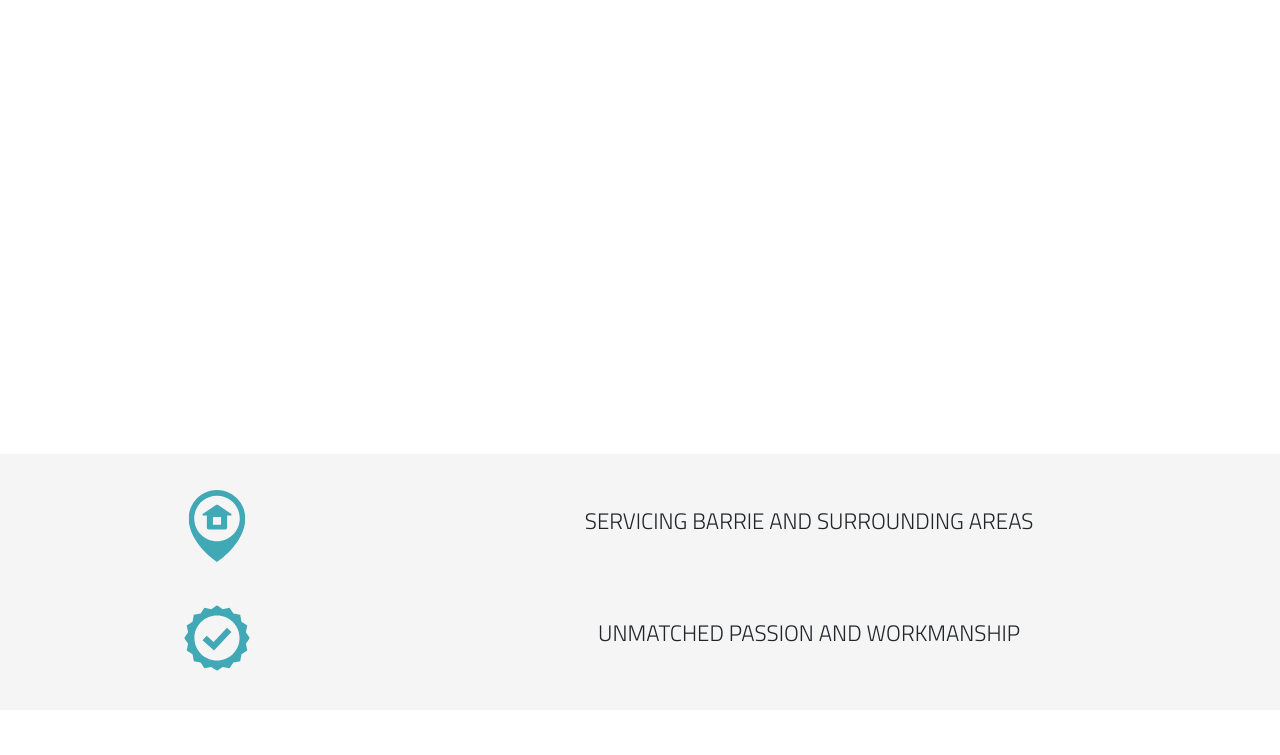
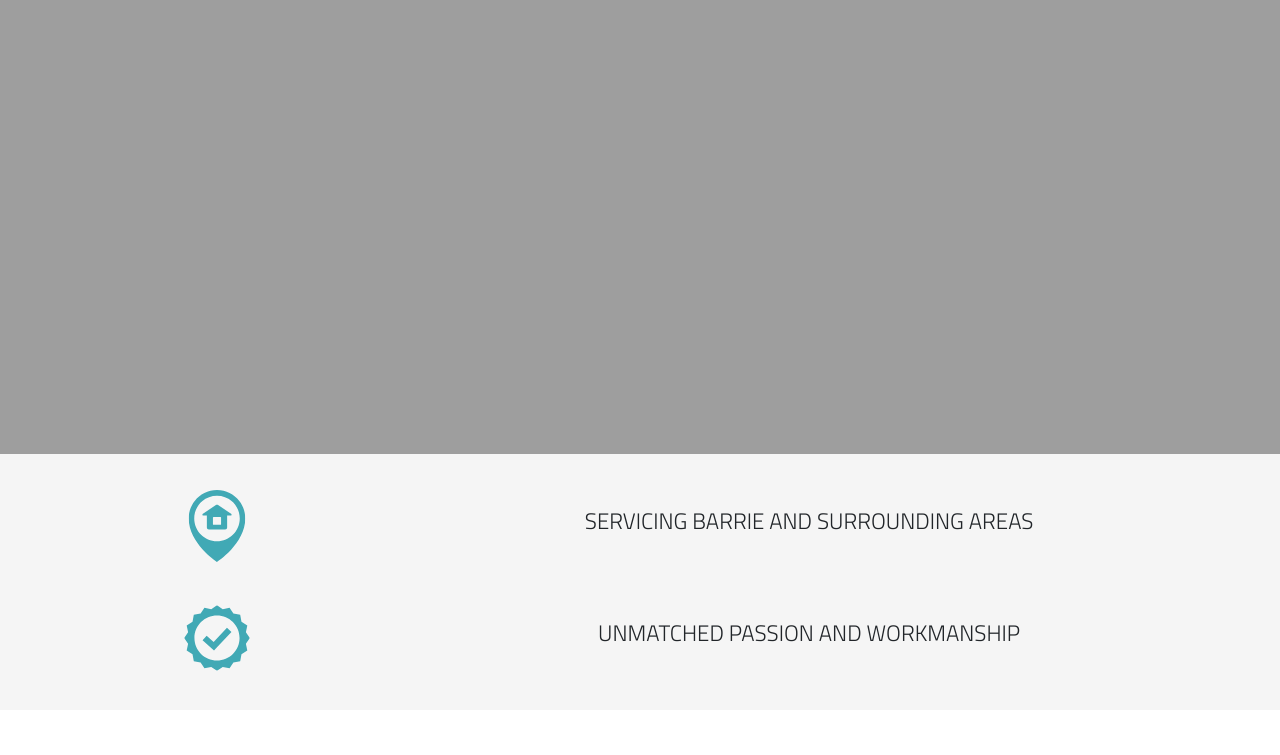
Before and after one commit to asicurella/diamondpainting, a plain HTML site: page index.html in a window 1280 px wide. Shown: the part 263-1018 px from the top of the page. Drawn offline with nearby package versions, Linux system fonts and the light colour scheme; the site is published under a folder, as on GitHub Pages, so addresses that start at the root find nothing.

Commit message:
- Add ./ to hero photo url

```diff
--- a/style.css
+++ b/style.css
@@ -52,7 +52,7 @@ body {
     background-position: center;
     background-size: cover;
     position: relative;
-    background-image: url("/photos/diamond-hero-mobile-bg.svg");
+    background-image: url("./photos/diamond-hero-mobile-bg.svg");
 
 }
 .hero-contents{
```
